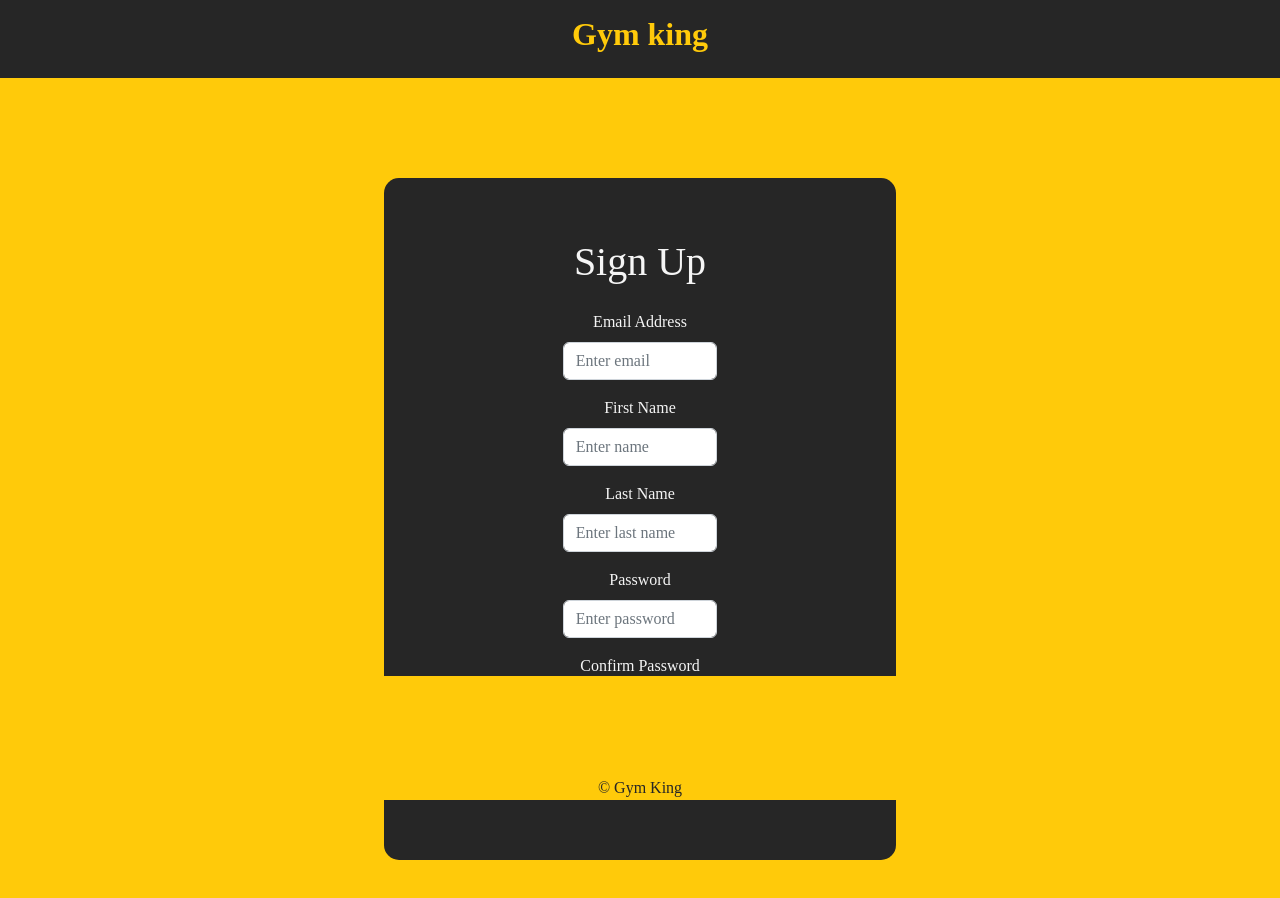
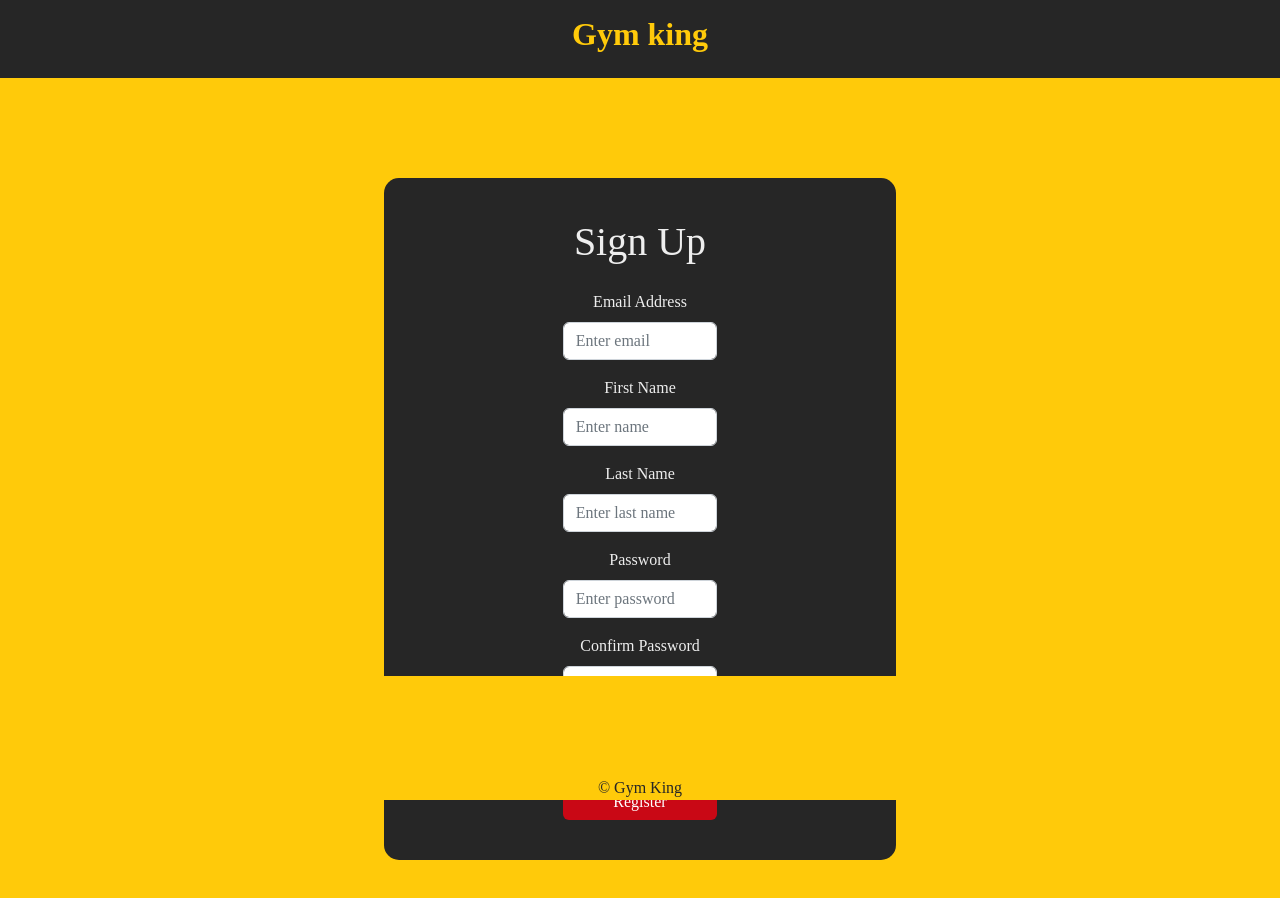
Before and after one commit to bakuganmw/front-gym, a React (Create React App) app: page /register in a window 1280 px wide. Shown: the top 898 px of the page. Built offline with nearby package versions, Linux system fonts and the light colour scheme.

Commit message:
checkbox if u have more than 12 years

```diff
--- a/src/components/LoginSection/ContainerStyle.css
+++ b/src/components/LoginSection/ContainerStyle.css
@@ -23,10 +23,10 @@
 
 #FormContainer {
   margin: 100px auto;
-  padding: 60px 0;
+  padding: 40px 0;
   width: 40%;
   border-radius: 15px;
-  color: whitesmoke;
+  color: #EEEEEE;
   background-color: var(--dark-bg);
 }
 
--- a/src/components/UserPanel/UserPanel.js
+++ b/src/components/UserPanel/UserPanel.js
@@ -1,4 +1,4 @@
-import React, { useState, useEffect } from "react";
+import React, { useState } from "react";
 import { Form, Button, Row, Col } from "react-bootstrap";
 import axios from "axios";
 import "./UserPanel.css";
--- a/src/pages/RegisterPage.js
+++ b/src/pages/RegisterPage.js
@@ -18,8 +18,12 @@ function RegisterPage() {
     const submitHandler = (e) => {
         e.preventDefault()
         if (password !== confirmPassword) {
-            console.log('Passwords do not match!')
-        } else {
+            alert('Passwords do not match!')
+
+        }
+        else if(checked ===false){
+          alert('you are not above 12 years old')
+        }else {
             axios.put('http://localhost:8080/users/register', {
                 email: email,
                 firstName: fname,
@@ -43,6 +47,13 @@ const registerStyle = {
   backgroundColor:"#C90815",
   border:"#C90815",
 }
+
+const [checked, setChecked] = React.useState(false);
+
+  const handleChange = () => {
+    setChecked(!checked);
+    console.log(checked);
+  };
   return (
     <div>
       <FormContainer>
@@ -97,10 +108,13 @@ const registerStyle = {
               value={confirmPassword}
               onChange={(e) => setConfirmPassword(e.target.value)}
             ></Form.Control>
+            <Form.Label className="mt-4">Are you above 13?</Form.Label>
+            <input type="checkbox" className="ms-3" checked={checked}
+          onChange={handleChange}></input>
           </Form.Group>
           <Form.Group className="mb-3 rounded" controlId="password">
           </Form.Group>
-          <Button className="rounded mt-4" type='submit' variant='primary' style={registerStyle}>
+          <Button className="rounded mt-2" type='submit' variant='primary' style={registerStyle}>
                     Register
                 </Button>
         </Form>
```
